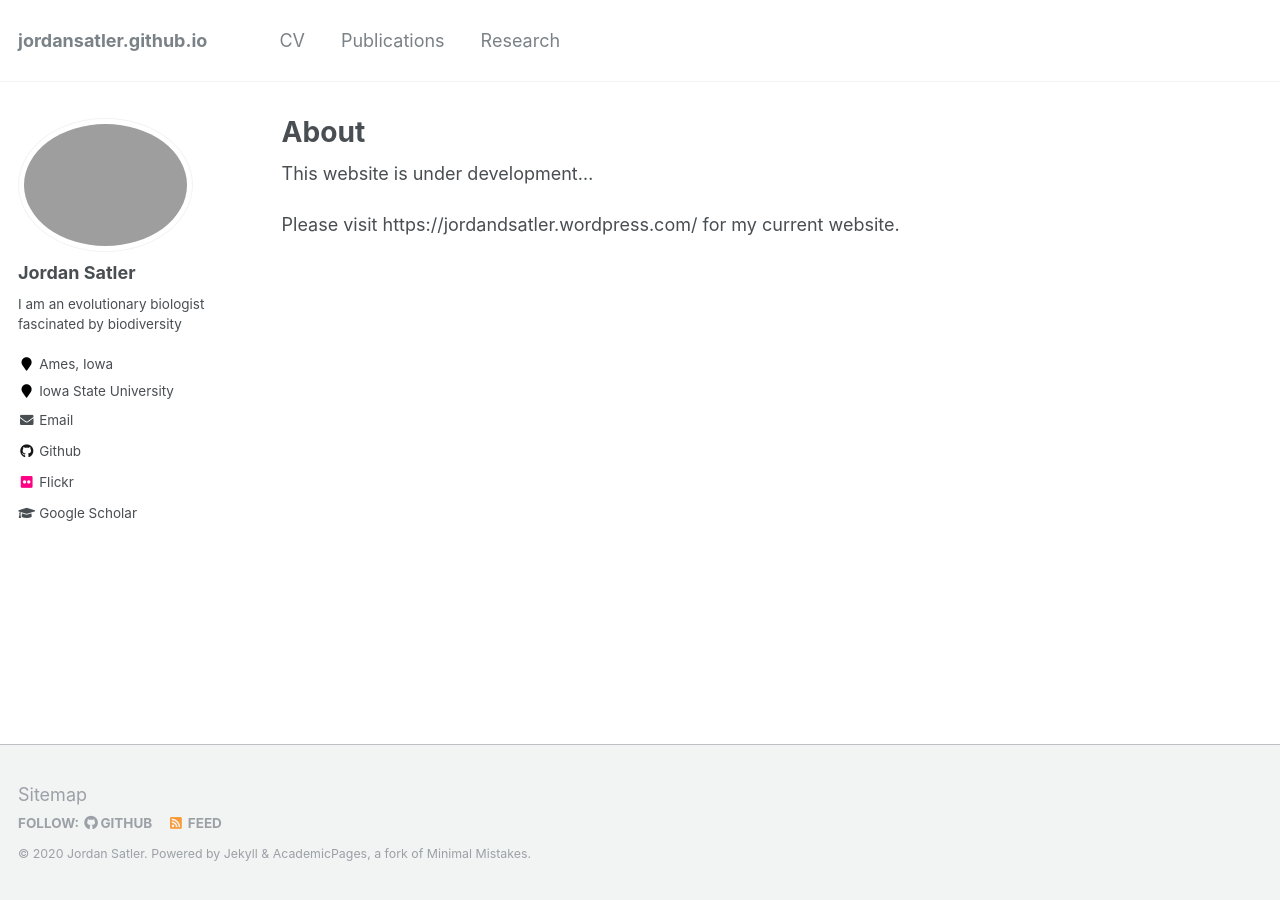
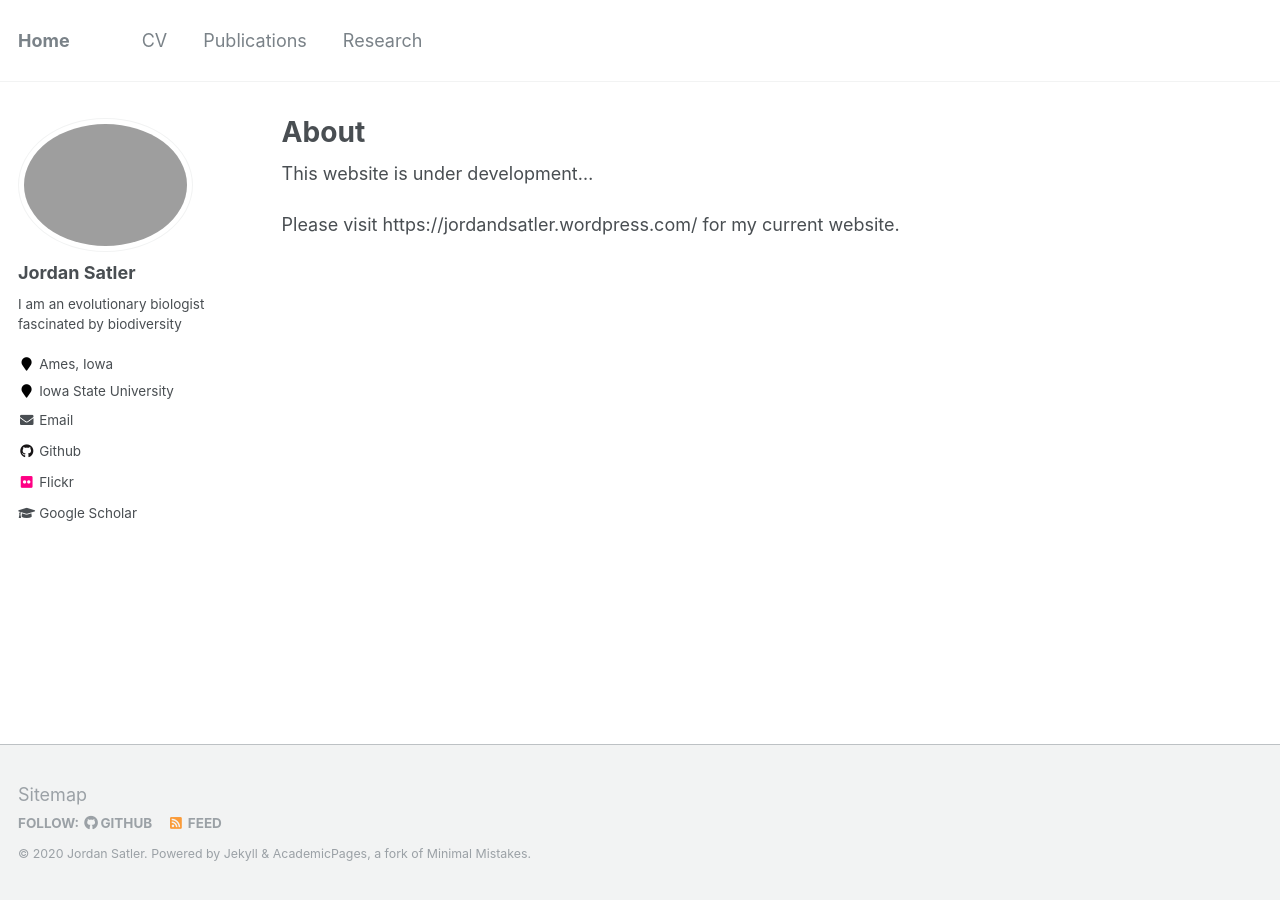
Before and after one commit to jordansatler/jordansatler.github.io, a Jekyll site: the page built from _pages/about.md, in a window 1280 px wide. Built offline with Jekyll 4.4.1, drawn with Linux system fonts in a browser that asks for light colours.

Commit message:
edited home page

```diff
--- a/_config.yml
+++ b/_config.yml
@@ -7,7 +7,7 @@
 
 # Site Settings
 locale                   : "en-US"
-title                    : #"Jordan Satler's Website"
+title                    : "Home"
 title_separator          : "-"
 name                     : &name "Jordan Satler"
 description              : &description "Postdoctoral researcher at Iowa State University"
```
